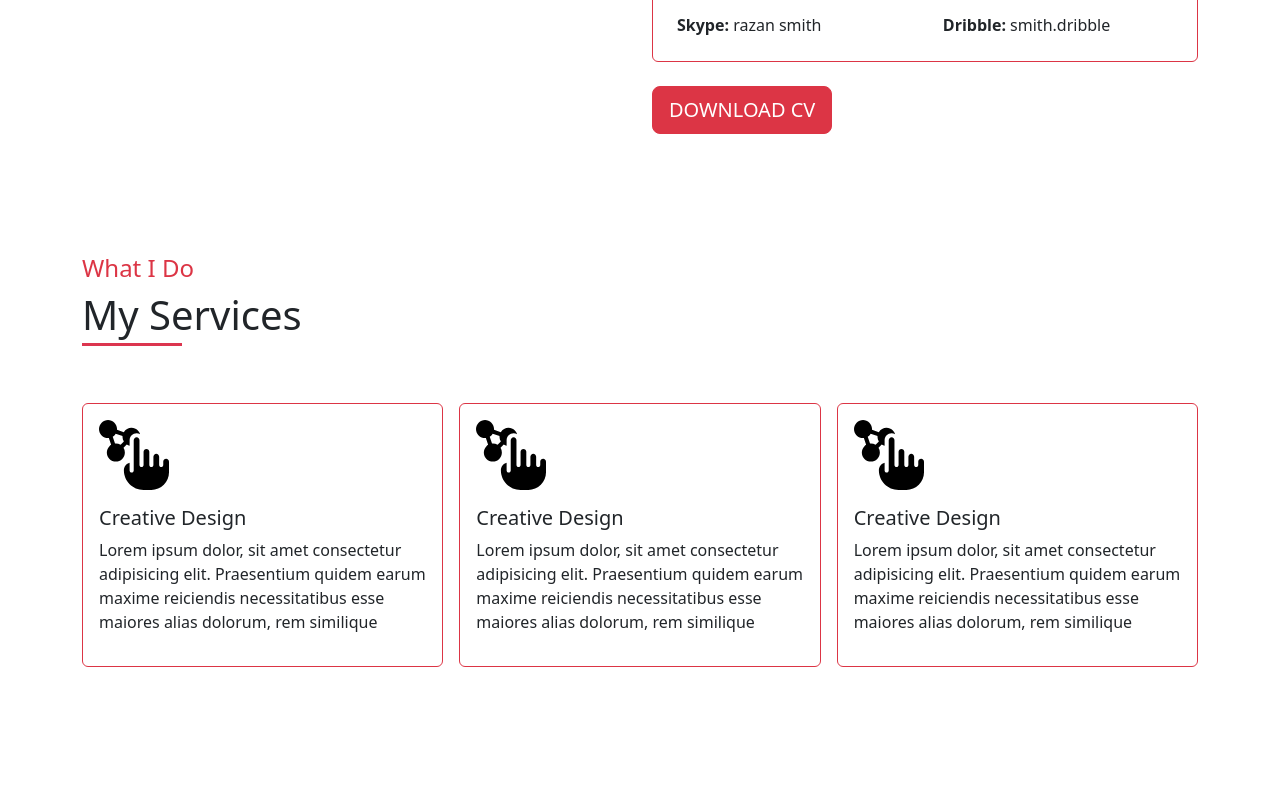
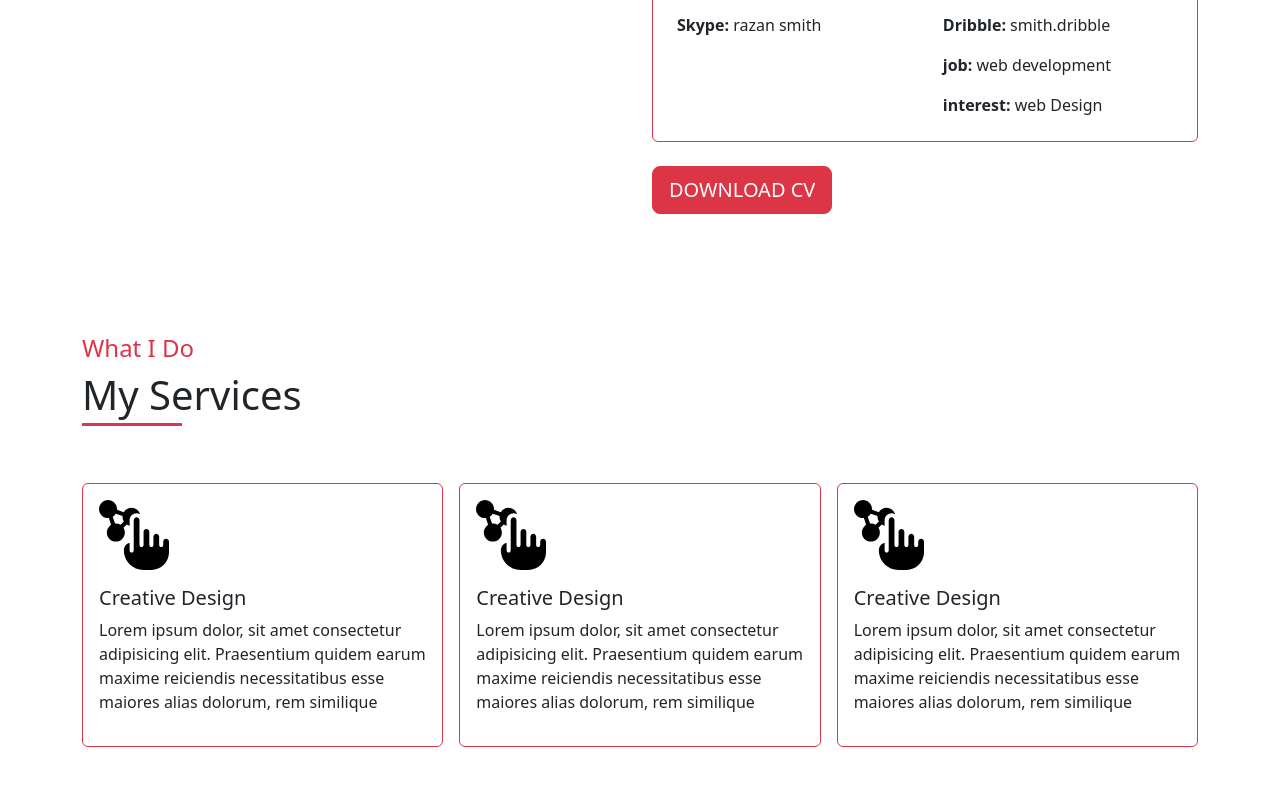
Before and after one commit to inkyinphyu/portfolio-Website-with-Bootstrap, a plain HTML site: page index.html in a window 1280 px wide. Shown: the part 1225-2010 px from the top of the page. Before the commit the page ends 1940 px from the top, so only its background shows below. Drawn offline with nearby package versions, Linux system fonts and the light colour scheme.

Commit message:
Update index.html

```diff
--- a/index.html
+++ b/index.html
@@ -103,6 +103,14 @@
                     <strong>Dribble:</strong>
                     smith.dribble
                   </p>
+                  <p>
+                    <strong>job:</strong>
+                   web development
+                  </p>
+                  <p>
+                    <strong>interest:</strong>
+                    web Design
+                  </p>
                 </div>
               </div>
               <div>
```
